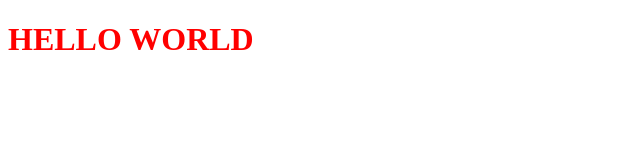
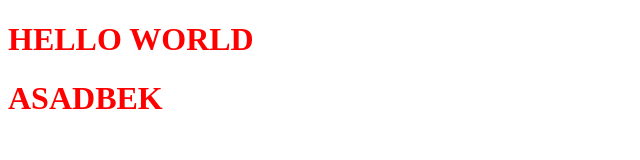
Before and after one commit to sherozbek1706/gw18, a plain HTML site: page index.html in a window 1280 px wide. Shown: the whole page, without its empty margins (0-640 px from the left). Drawn offline with Linux system fonts and the light colour scheme.

Commit message:
asadbek ismini yozdim

```diff
--- a/index.html
+++ b/index.html
@@ -10,6 +10,7 @@
 
 <body>
   <h1>HELLO WORLD</h1>
+  <h1>ASADBEK</h1>
 </body>
 
 </html>
```
